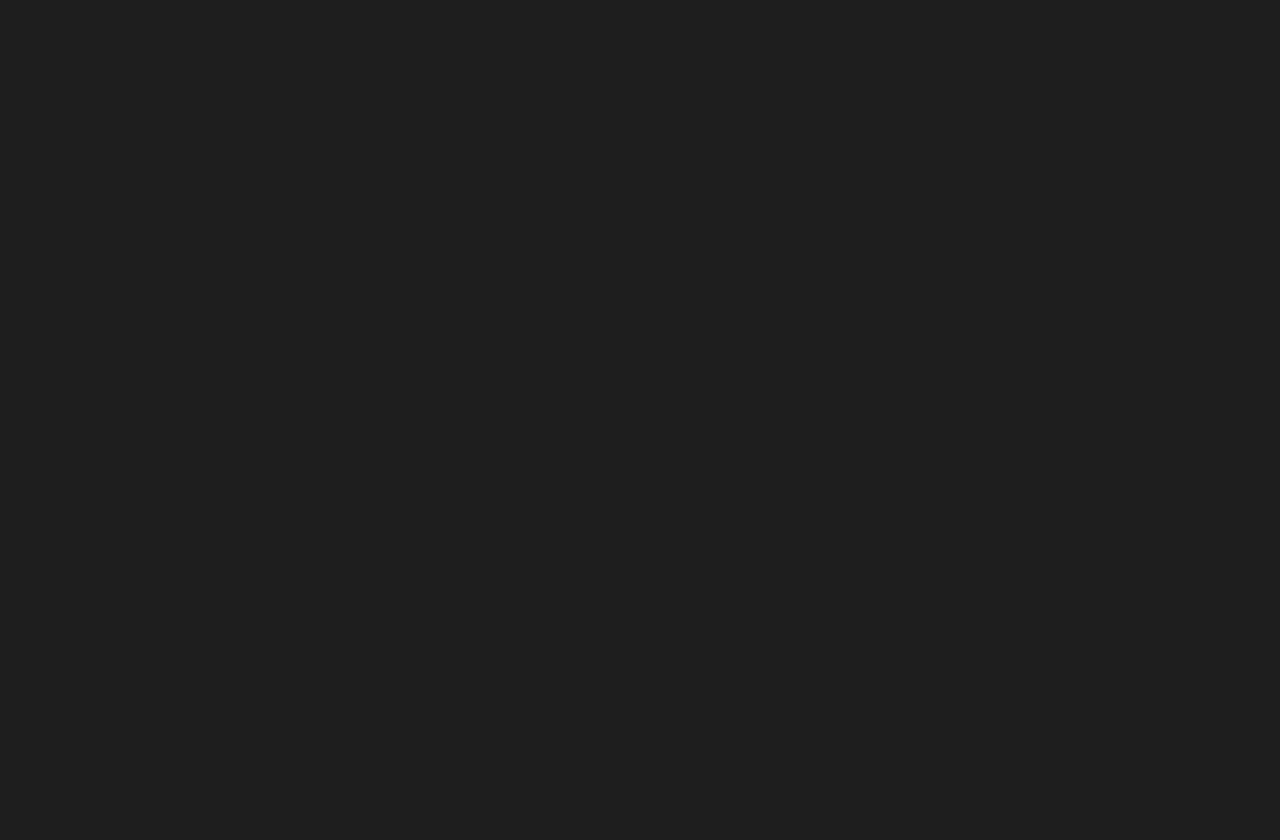
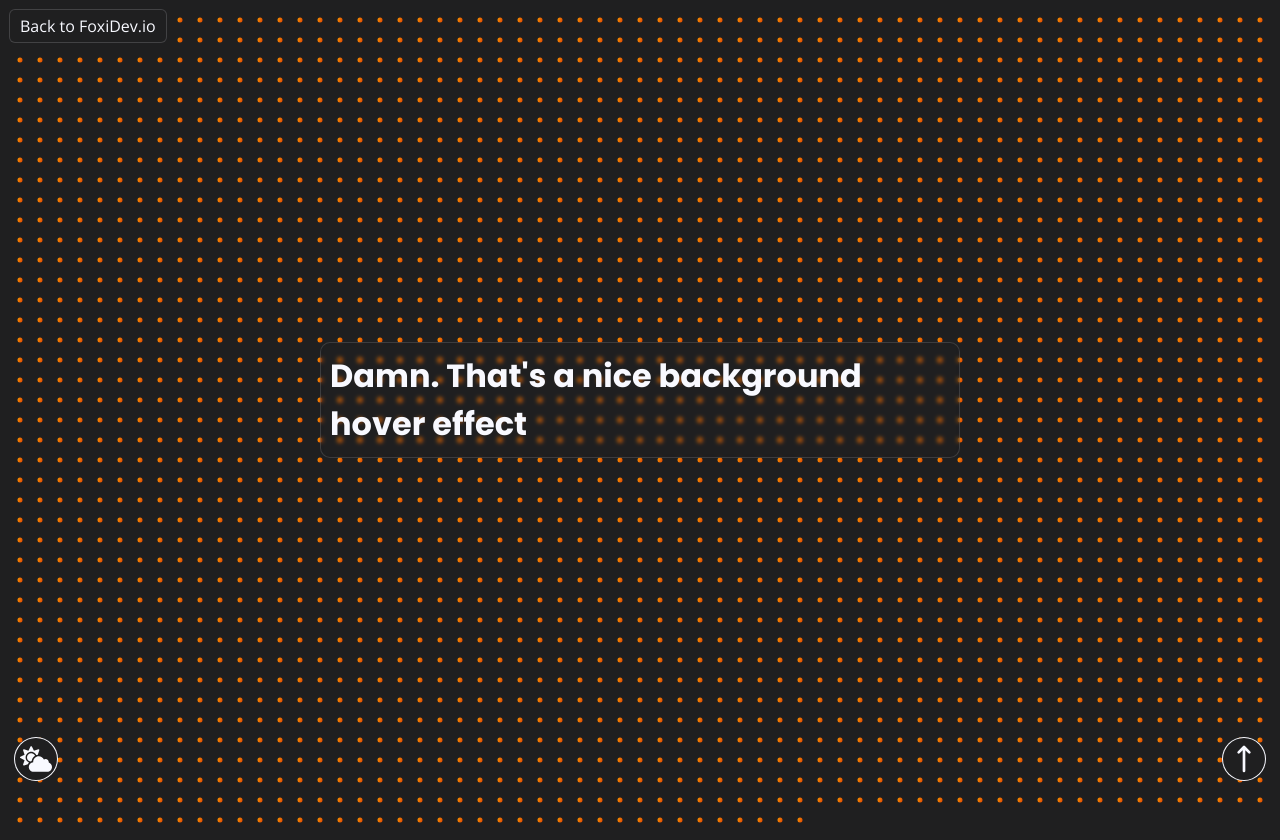
Before and after one commit to JuSellier/FoxiDev, a React (Create React App) app: page /e/interactive-background in a window 1280 px wide. Before the commit the page ends 800 px from the top, so only its background shows below. Built offline with nearby package versions, Linux system fonts and the light colour scheme.

Commit message:
added interactive background page to dev-showcase

```diff
--- a/src/App.js
+++ b/src/App.js
@@ -5,6 +5,7 @@ import ContactPage from "./pages/Contact/Contact.page";
 import ExperimentsPage from "./pages/Experiments/Experiments.page";
 import DynamicCursor from "./pages/Experiments/DynamicCursor/DynamicCursor";
 import ProgressiveScrollbar from "./pages/Experiments/ProgressiveScrollbar/ProgressiveScrollbar";
+import InteractiveBackground from "./pages/Experiments/InteractiveBackground/InteractiveBackground";
 
 function App() {
   return (
@@ -18,6 +19,11 @@ function App() {
         <Route exact path="/e/dynamic-cursor" component={DynamicCursor} />
         <Route
           exact
+          path="/e/interactive-background"
+          component={InteractiveBackground}
+        />
+        <Route
+          exact
           path="/e/progressive-scrollbar"
           component={ProgressiveScrollbar}
         />
--- a/src/components/Layouts/ExperimentPage/ExperimentPage.scss
+++ b/src/components/Layouts/ExperimentPage/ExperimentPage.scss
@@ -5,6 +5,12 @@
   padding: 10px;
   gap: 10px;
 
+  z-index: 10;
+
+  &-Back {
+    background: var(--bg);
+  }
+
   & > * {
     border-radius: 5px;
     padding: 5px 10px;
--- a/src/pages/Experiments/Experiments.page.js
+++ b/src/pages/Experiments/Experiments.page.js
@@ -1,4 +1,5 @@
 import React from "react";
+import "./Experiments.page.scss";
 import DefaultPage from "../../components/Layouts/DefaultPage";
 import { Link } from "react-router-dom";
 
@@ -10,6 +11,7 @@ const ExperimentsPage = () => {
 
         <Link to="/e/dynamic-cursor">Dynamic Cursor</Link>
         <Link to="/e/progressive-scrollbar">Progressive Scrollbar</Link>
+        <Link to="/e/interactive-background">Interactive Background</Link>
       </main>
     </DefaultPage>
   );
--- /dev/null
+++ b/src/pages/Experiments/Experiments.page.scss
@@ -0,0 +1,15 @@
+.ExperimentsPage {
+  display: flex;
+  flex-direction: column;
+
+  & > * {
+    max-width: 1000px;
+    width: 100%;
+    padding: 10px var(--size-sides);
+    margin: 0 auto;
+  }
+
+  & > a {
+    margin: 3vh auto;
+  }
+}
--- /dev/null
+++ b/src/pages/Experiments/InteractiveBackground/InteractiveBackground.js
@@ -0,0 +1,38 @@
+import React, { useState, useEffect } from "react";
+import "./InteractiveBackground.scss";
+import ExperimentPage from "../../../components/Layouts/ExperimentPage/ExperimentPage";
+
+const InteractiveBackground = () => {
+  const [particles, setParticles] = useState([]);
+
+  useEffect(() => {
+    const arr = [];
+    const NUMBER_OF_PARTICLES =
+      (window.innerWidth / 20) * (window.innerHeight / 20);
+    for (let i = 0; i < NUMBER_OF_PARTICLES; i++) arr[i] = 1;
+    setParticles(() => arr);
+  }, []);
+
+  return (
+    <ExperimentPage>
+      <div className="InteractiveBackground">
+        <h1>Damn. That's a nice background hover effect</h1>
+
+        <div className="InteractiveBackground-Wrapper">
+          {particles.map((val, index) => {
+            return (
+              <span
+                onMouseEnter={(e) => {
+                  e.target.classList.add("animate");
+                }}
+                key={index}
+              />
+            );
+          })}
+        </div>
+      </div>
+    </ExperimentPage>
+  );
+};
+
+export default InteractiveBackground;
--- /dev/null
+++ b/src/pages/Experiments/InteractiveBackground/InteractiveBackground.scss
@@ -0,0 +1,66 @@
+.InteractiveBackground {
+  display: flex;
+  // min-height: 100vh;
+
+  h1 {
+    position: fixed;
+    top: 50%;
+    left: 50%;
+    transform: translate(-50%, -50%);
+    z-index: 2;
+    backdrop-filter: blur(2px);
+    padding: 10px;
+    border-radius: 10px;
+    pointer-events: none;
+    box-shadow: inset 0 0 0 1px #80808050;
+  }
+
+  &-Wrapper {
+    padding: 10px;
+    display: flex;
+    flex-wrap: wrap;
+    // row-gap: 10px;
+    // column-gap: 10px;
+
+    span {
+      position: relative;
+      width: 20px;
+      height: 20px;
+      // box-shadow: 0 0 0 1px var(--txt);
+
+      &:before {
+        position: absolute;
+        border-radius: 50%;
+        content: "";
+        width: 5px;
+        height: 5px;
+        background: var(--primary-gradient);
+        top: 50%;
+        left: 50%;
+        transform: translate(-50%, -50%);
+      }
+
+      &.animate {
+        &:before {
+          animation: interactive-background 1s linear forwards;
+        }
+      }
+
+      @keyframes interactive-background {
+        0% {
+          transform: translate(-50%, -50%);
+          filter: hue-rotate(0deg);
+        }
+
+        90% {
+          transform: translate(-50%, -50%) scale(6);
+        }
+
+        100% {
+          transform: translate(-50%, -50%) scale(5);
+          filter: hue-rotate(360deg);
+        }
+      }
+    }
+  }
+}
```
Also changed, not shown: 1 other file (tests, documents, lock files or other folders).
